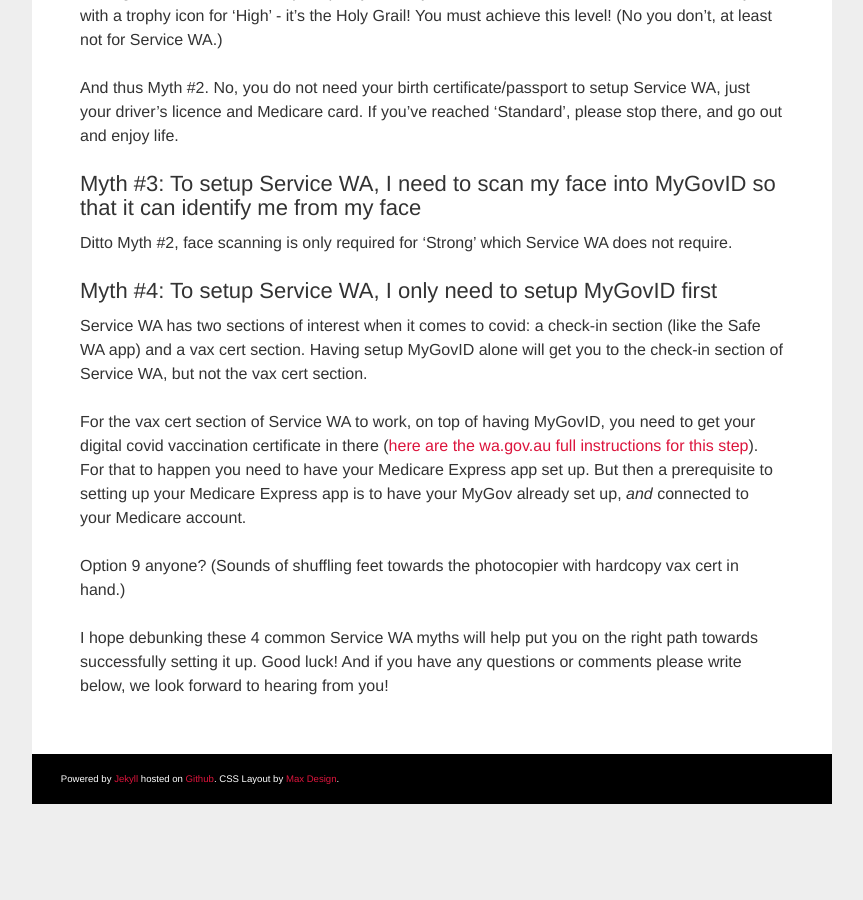
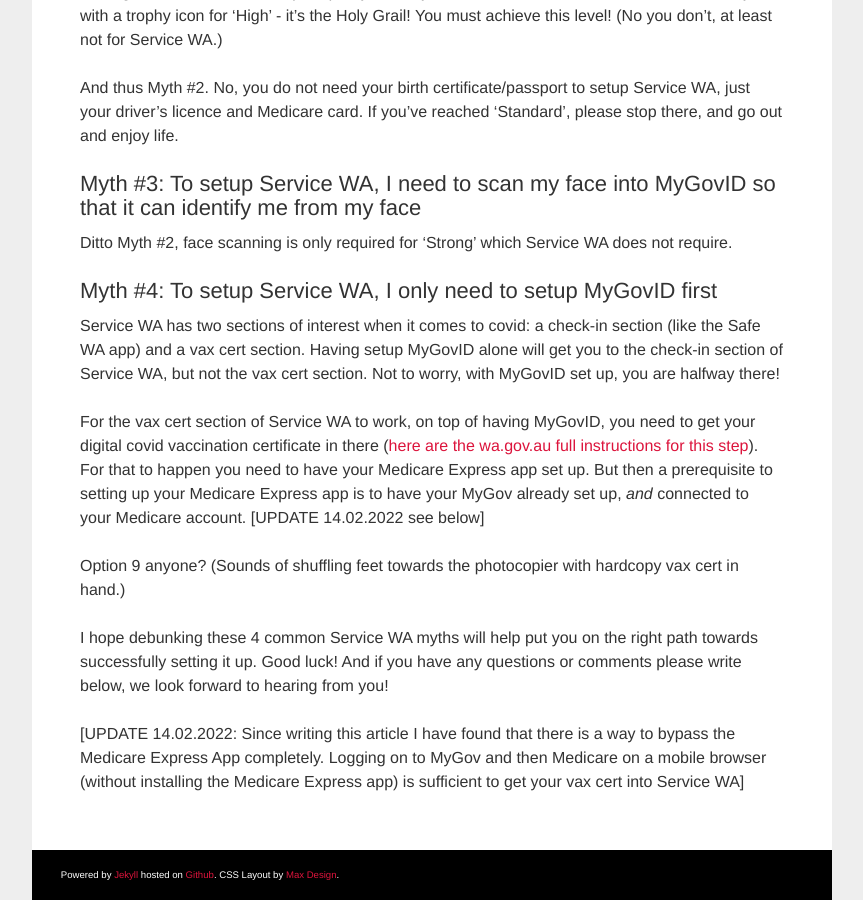
Before and after one commit to auxellbs/splconline.github.io, a Jekyll site: the page built from _posts/2022-02-03-service-wa-myths.md, in a window 1280 px wide and 900 px high, scrolled down 2513 px. Shown: the whole window, without its empty margins (208-1071 px from the left). Built offline with Jekyll 4.4.1, drawn with Linux system fonts in a browser that asks for light colours; comment, search, counter and statistics services are not loaded; before the commit the page ends 3317 px from its top, so only the background shows below that.

Commit message:
Update 2022-02-03-service-wa-myths.md

```diff
--- a/_posts/2022-02-03-service-wa-myths.md
+++ b/_posts/2022-02-03-service-wa-myths.md
@@ -64,10 +64,12 @@
 Ditto Myth #2, face scanning is only required for 'Strong' which Service WA does not require.
 
 ### Myth #4: To setup Service WA, I only need to setup MyGovID first
-Service WA has two sections of interest when it comes to covid: a check-in section (like the Safe WA app) and a vax cert section. Having setup MyGovID alone will get you to the check-in section of Service WA, but not the vax cert section.
+Service WA has two sections of interest when it comes to covid: a check-in section (like the Safe WA app) and a vax cert section. Having setup MyGovID alone will get you to the check-in section of Service WA, but not the vax cert section. Not to worry, with MyGovID set up, you are halfway there!
 
-For the vax cert section of Service WA to work, on top of having MyGovID, you need to get your digital covid vaccination certificate in there ([here are the wa.gov.au full instructions for this step](https://www.wa.gov.au/government/multi-step-guides/servicewa-app-support/how-import-your-covid-19-digital-certificate-the-servicewa-app){:target="_blank"}). For that to happen you need to have your Medicare Express app set up. But then a prerequisite to setting up your Medicare Express app is to have your MyGov already set up, *and* connected to your Medicare account.
+For the vax cert section of Service WA to work, on top of having MyGovID, you need to get your digital covid vaccination certificate in there ([here are the wa.gov.au full instructions for this step](https://www.wa.gov.au/government/multi-step-guides/servicewa-app-support/how-import-your-covid-19-digital-certificate-the-servicewa-app){:target="_blank"}). For that to happen you need to have your Medicare Express app set up. But then a prerequisite to setting up your Medicare Express app is to have your MyGov already set up, *and* connected to your Medicare account. [UPDATE 14.02.2022 see below]
 
 Option 9 anyone? (Sounds of shuffling feet towards the photocopier with hardcopy vax cert in hand.)
 
 I hope debunking these 4 common Service WA myths will help put you on the right path towards successfully setting it up. Good luck! And if you have any questions or comments please write below, we look forward to hearing from you!
+
+[UPDATE 14.02.2022: Since writing this article I have found that there is a way to bypass the Medicare Express App completely. Logging on to MyGov and then Medicare on a mobile browser (without installing the Medicare Express app) is sufficient to get your vax cert into Service WA]
```
